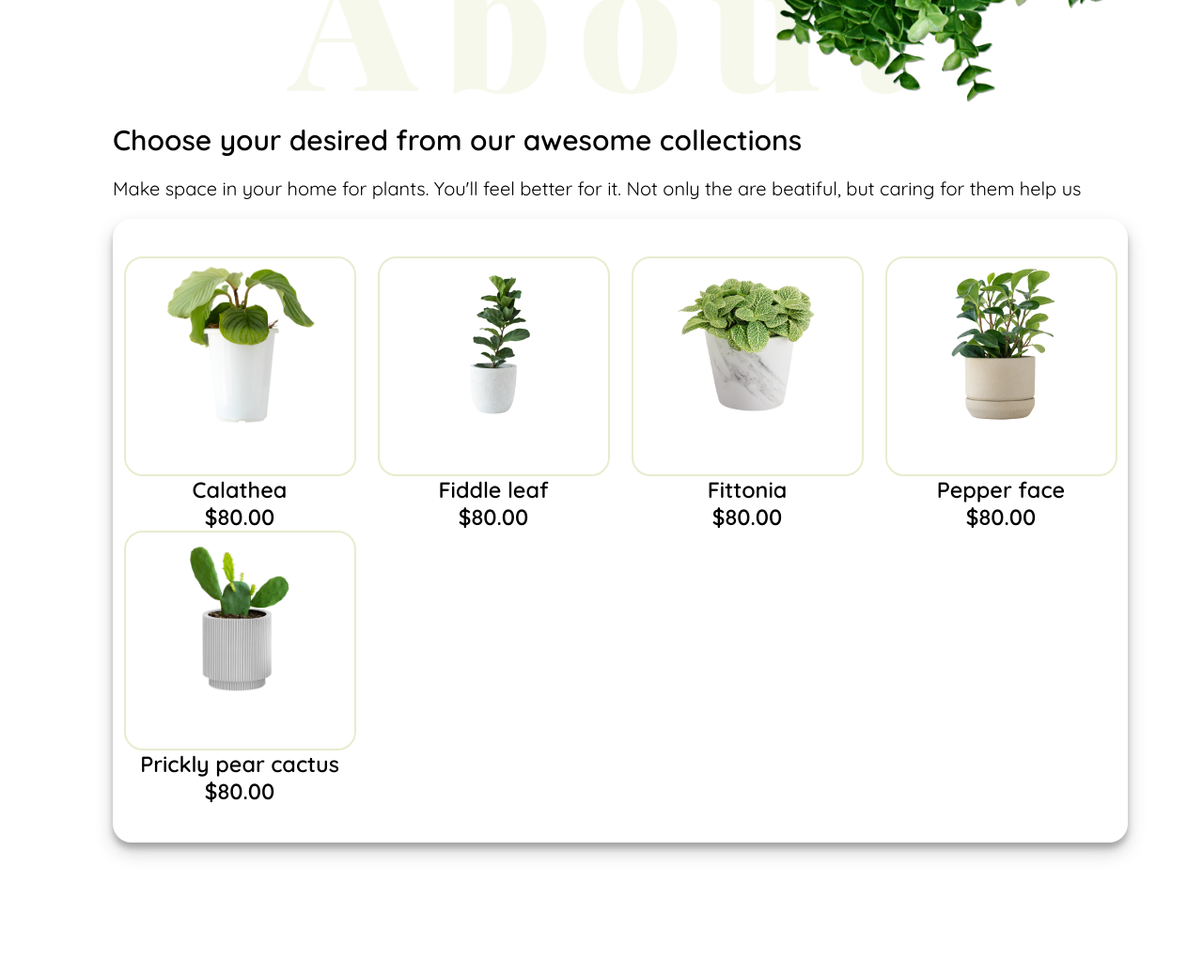
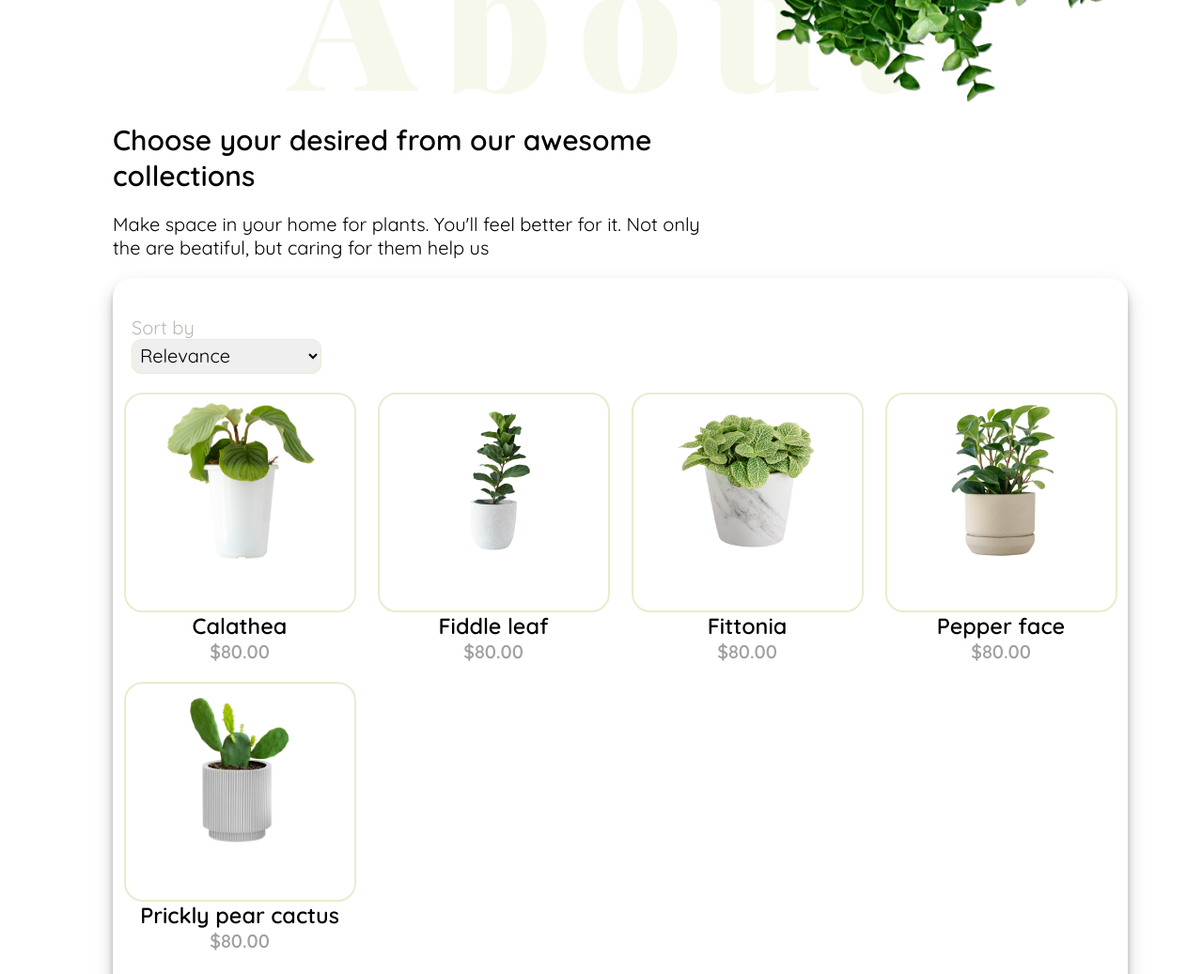
Before and after one commit to namiranda/tree-house, a plain HTML site: page index.html in a window 1280 px wide. Shown: the part 1240-2277 px from the top of the page at 94% size. Before the commit the page ends 2217 px from the top, so only its background shows below. Drawn offline with nearby package versions, Linux system fonts and the light colour scheme.

Commit message:
agrego 'sort by' selection y otros cambios

```diff
--- a/index.html
+++ b/index.html
@@ -44,9 +44,20 @@
         <img src="assets/about-plant.png" srcset="assets/about-plant-small.png 468w, assets/about-plant-md.png 1169w" sizes="50vw"  alt="">
     </section>
     <section class="shop">
-        <h2>Choose your desired from our awesome collections</h2>
-        <p> Make space in your home for plants. You'll feel better for it. Not only the are beatiful, but caring for them help us </p>
+        <div class="text-container">
+            <h2>Choose your desired from our awesome collections</h2>
+            <p> Make space in your home for plants. You'll feel better for it. Not only the are beatiful, but caring for them help us </p>
+        </div>
         <div class="container">
+            <div class="sort">
+                <label for="sort-by">Sort by</label>
+                        <select name="sort-by" id="sort-by">
+                            <option value="Relevance">Relevance</option>
+                            <option value="Low">Price: Low to Hight</option>
+                            <option value="Hight">Price: Hight to Low</option>
+                        </select>
+            </div>
+
             <div class="card">
                 <div class="img-container">
                     <img src="assets/calathea.png" srcset="assets/calathea-small.png 409w" sizes="50vw" alt="calathea plant in a pot" loading="lazy">
--- a/style.css
+++ b/style.css
@@ -25,7 +25,7 @@ header {
 
 header section {
     padding: 0 1rem;
-    margin: 0 10vw;
+    margin: 0 9vw;
 }
 
 header h1 {
@@ -149,13 +149,30 @@ section h2 {
     border-radius: 1rem;
     box-shadow: 0 10px 20px rgba(0, 0, 0, 0.19), 0 6px 6px rgba(0, 0, 0, 0.23);
 }
-
+.shop .container .sort{
+    width: 90%;
+    padding: 1rem;
+    padding-top: 0;
+    color: #b8bab3;
+}
+.shop select{
+    display: block;
+    font-size: 1rem;
+    padding: 0.2rem;
+    border-radius: 0.5rem;
+    border-color: #E6EDCE;
+}
+.shop .price{
+    color: #9fa19c;
+    font-size: 1rem;
+}
 .shop .card {
     display: flex;
     width: 80%;
     align-items: center;
     justify-content: center;
     flex-direction: column;
+    padding-bottom: 1rem;
 }
 
 .img-container {
@@ -252,7 +269,10 @@ section h2 {
     }
 
     .shop .card {
-        width: 25%;
+        width: 33%;
+    }
+    .shop .text-container{
+        width: 60%;
     }
 }
 
@@ -275,6 +295,9 @@ section h2 {
     }
     .shop {
         padding: 1rem 4rem 4rem 6rem;
+    }
+    .shop .card {
+        width: 25%;
     }
 }
 
```
